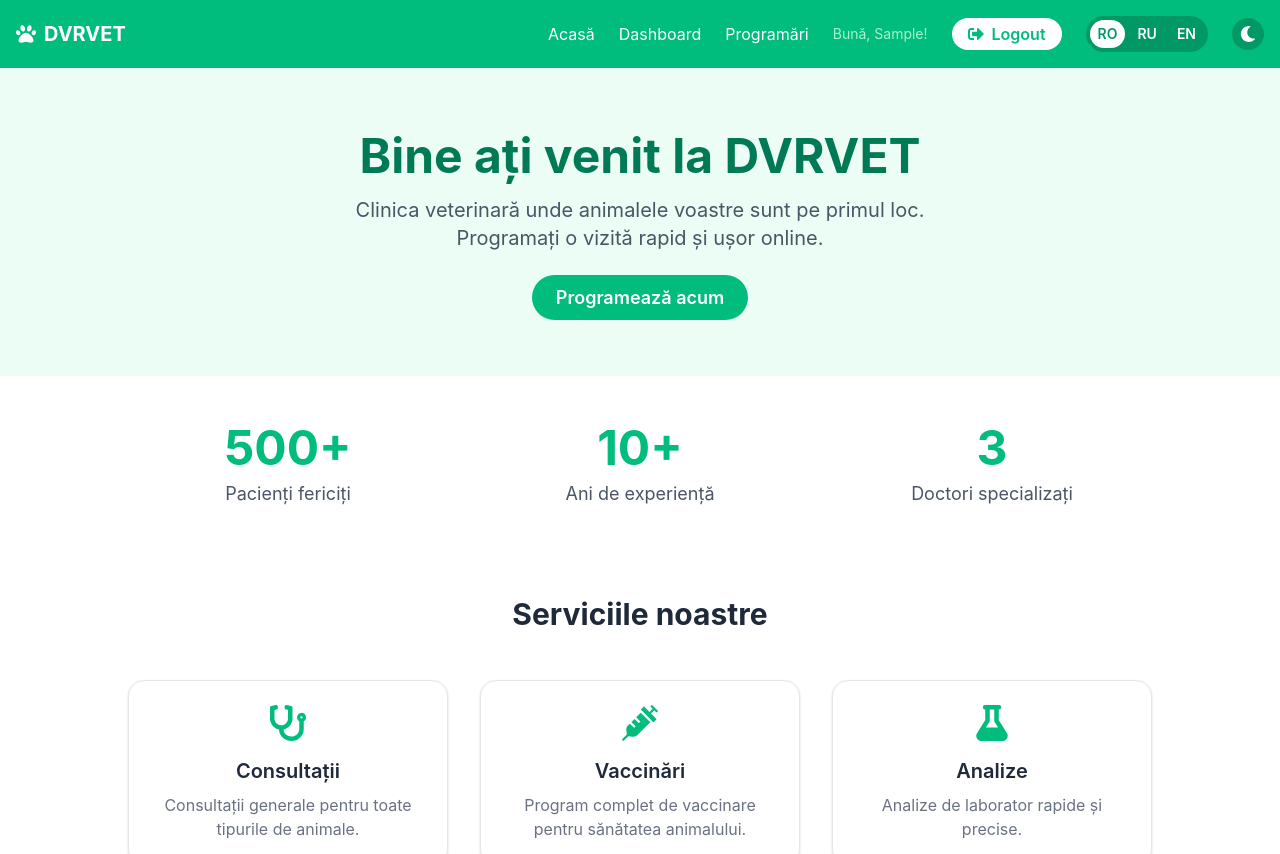
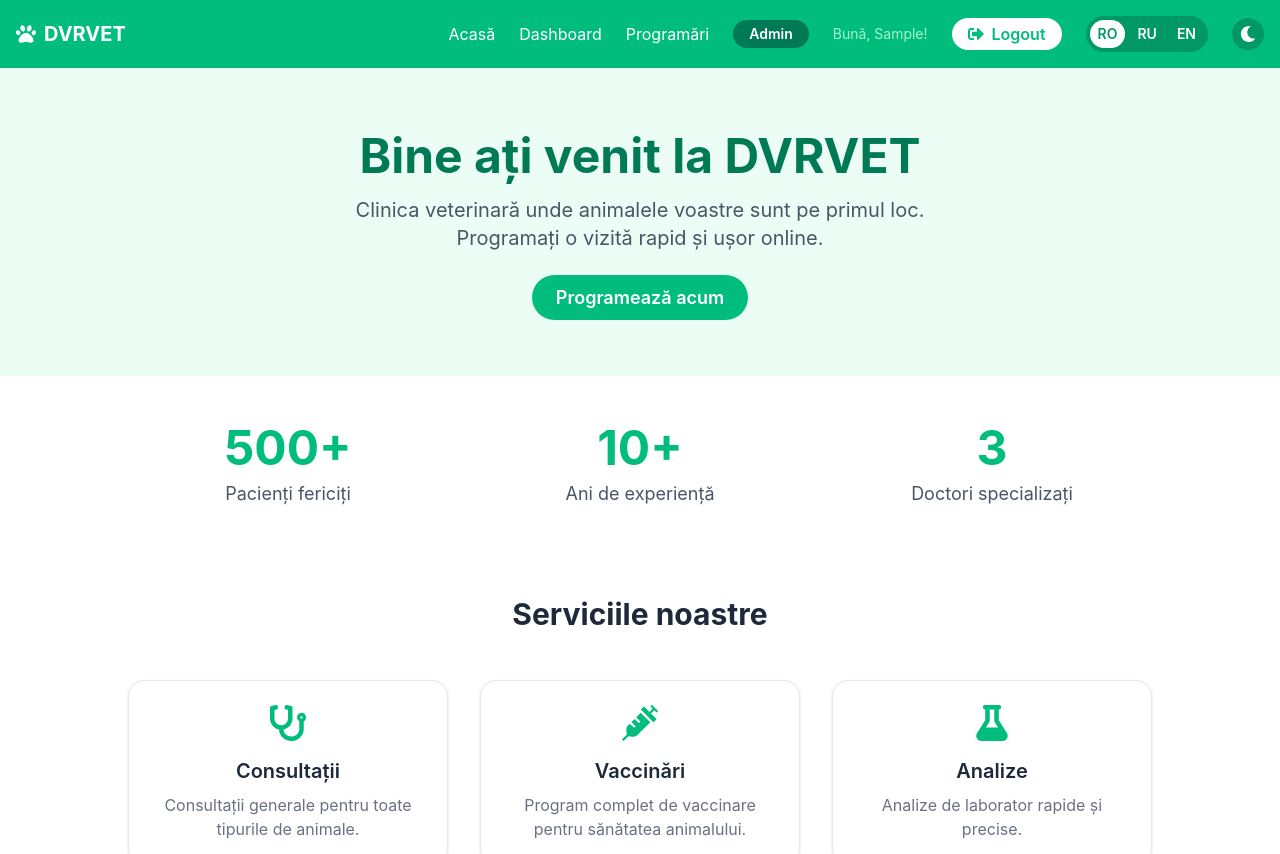
Before and after one commit to DVRpah/Final-Project-Anul-3-Practica, a React (Vite) app in the folder vet-clinic-frontend/: page / in a window 1280 px wide. Shown: the top 854 px of the page. Built offline with nearby package versions, Linux system fonts and the light colour scheme; sample sign-in values are in the browser's storage.

Commit message:
Adaugat buton Admin in Navbar doar pentru useri cu rol admin

```diff
--- a/vet-clinic-frontend/src/components/Navbar.jsx
+++ b/vet-clinic-frontend/src/components/Navbar.jsx
@@ -34,6 +34,11 @@ function Navbar() {
             <>
               <Link to="/dashboard" className="hover:text-emerald-200 dark:hover:text-emerald-400">Dashboard</Link>
               <Link to="/appointments" className="hover:text-emerald-200 dark:hover:text-emerald-400">Programări</Link>
+              {user.role === 'admin' && (
+              <Link to="/admin" className="bg-emerald-700 dark:bg-emerald-600 text-white px-4 py-1 rounded-full font-semibold hover:bg-emerald-800 text-sm">
+                Admin
+              </Link>
+                )}
               <span className="text-emerald-200 text-sm">Bună, {user.firstName}!</span>
               <button
                 onClick={handleLogout}
@@ -91,6 +96,11 @@ function Navbar() {
             <>
               <Link to="/dashboard" onClick={() => setMenuOpen(false)} className="hover:text-emerald-200">Dashboard</Link>
               <Link to="/appointments" onClick={() => setMenuOpen(false)} className="hover:text-emerald-200">Programări</Link>
+              {user.role === 'admin' && (
+              <Link to="/admin" onClick={() => setMenuOpen(false)} className="bg-emerald-700 text-white px-4 py-1 rounded-full font-semibold text-center">
+               Admin
+              </Link>
+                  )}
               <button onClick={handleLogout} className="bg-white text-emerald-500 px-4 py-1 rounded-full font-semibold text-left flex items-center gap-2">
                 <FaSignOutAlt /> Logout
               </button>
```
